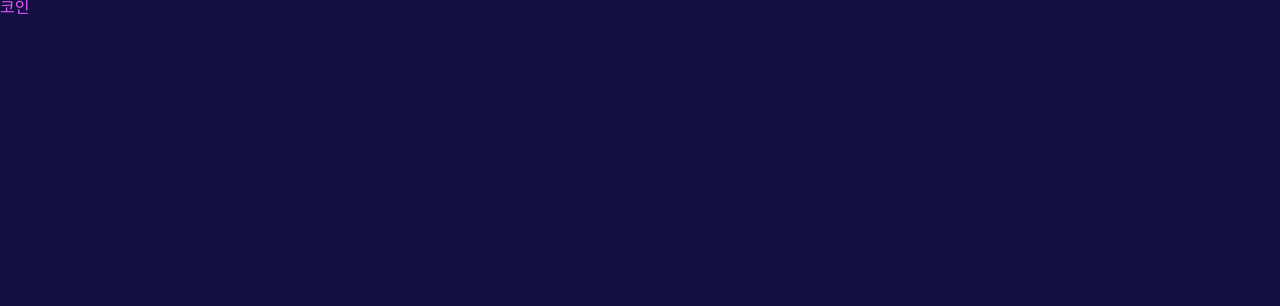
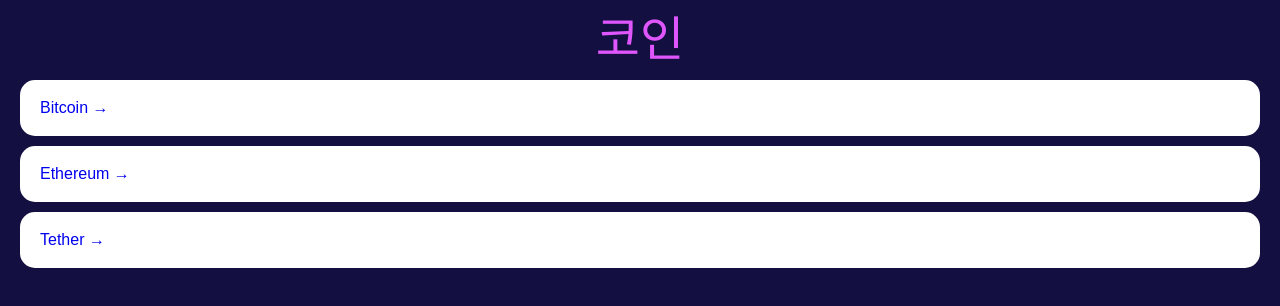
Before and after one commit to sorrynthx/react-study, a React (Create React App) app in the folder coin-tracker/: page / in a window 1280 px wide. Shown: the top 306 px of the page. Built offline with nearby package versions, Linux system fonts and the light colour scheme.

Commit message:
2022-04-19 코인 트래커 - 타입스크립트 - error (Link change URL but not Rendering)

```diff
--- a/coin-tracker/src/routes/Coin.tsx
+++ b/coin-tracker/src/routes/Coin.tsx
@@ -7,7 +7,7 @@ interface RouteParams {
 function Coin() {
 
     const {coinId} = useParams<RouteParams>();
-    console.log(coinId);
+
     return (
         <h1>Coin: {coinId}</h1>
     );
--- a/coin-tracker/src/routes/Coins.tsx
+++ b/coin-tracker/src/routes/Coins.tsx
@@ -1,15 +1,81 @@
+import { Link } from 'react-router-dom';
 import styled from 'styled-components';
 
+const Container = styled.div`
+    padding: 0px 20px;
+`;
+
+const Header = styled.header`
+    height: 10vh;
+    display: flex;
+    justify-content: center;
+    align-items: center;
+`;
+
+const CoinsList = styled.ul`
+
+`;
+
+const Coin = styled.li`
+    background-color: white;
+    color: ${(props) => props.theme.bgColor};
+    padding: 20px;
+    margin-bottom: 10px;
+    border-radius: 15px;
+`;
+
+
 const Title = styled.h1`
-    font-family: 'Do Hyeon', sans-serif;
+    font-size: 48px;
     color: ${(props) => props.theme.accentColor};
 `;
 
+const coins = [
+    {
+        "id": "btc-bitcoin",
+        "name": "Bitcoin",
+        "symbol": "BTC",
+        "rank": 1,
+        "is_new": false,
+        "is_active": true,
+        "type": "coin"
+    },
+    {
+        "id": "eth-ethereum",
+        "name": "Ethereum",
+        "symbol": "ETH",
+        "rank": 2,
+        "is_new": false,
+        "is_active": true,
+        "type": "coin"
+    },
+    {
+        "id": "usdt-tether",
+        "name": "Tether",
+        "symbol": "USDT",
+        "rank": 3,
+        "is_new": false,
+        "is_active": true,
+        "type": "token"
+    }
+]
+
 function Coins() {
+
     return (
-        <>
-        <Title>코인</Title>
-        </>
+        <Container>
+            <Header>
+                <Title>코인</Title>
+            </Header>
+            <CoinsList>
+                {coins.map((coin) => (
+                <Coin key={coin.id}>
+                    <Link to={`/${coin.id}`}> {coin.name} &rarr; </Link>
+                </Coin>
+                ))}
+            </CoinsList>
+        </Container>
+
     );
 }
 
--- a/coin-tracker/src/routes/Router.tsx
+++ b/coin-tracker/src/routes/Router.tsx
@@ -4,16 +4,12 @@ import Coins from './Coins';
 
 function Router() {
     return (
-        <BrowserRouter>
-            <Switch>
-                <Route path="/:coinId">
-                    <Coin />
-                </Route>
-                <Route path="/">
-                    <Coins />
-                </Route>
-            </Switch>
-        </BrowserRouter>
-    )
+    <BrowserRouter>
+        <Switch>
+            <Route path="/:coinId" component={Coin} />
+            <Route path="/" component={Coins} />
+        </Switch>
+    </BrowserRouter>
+    );
 }
 export default Router;
```
Also changed, not shown: 1 other file (tests, documents, lock files or other folders).
